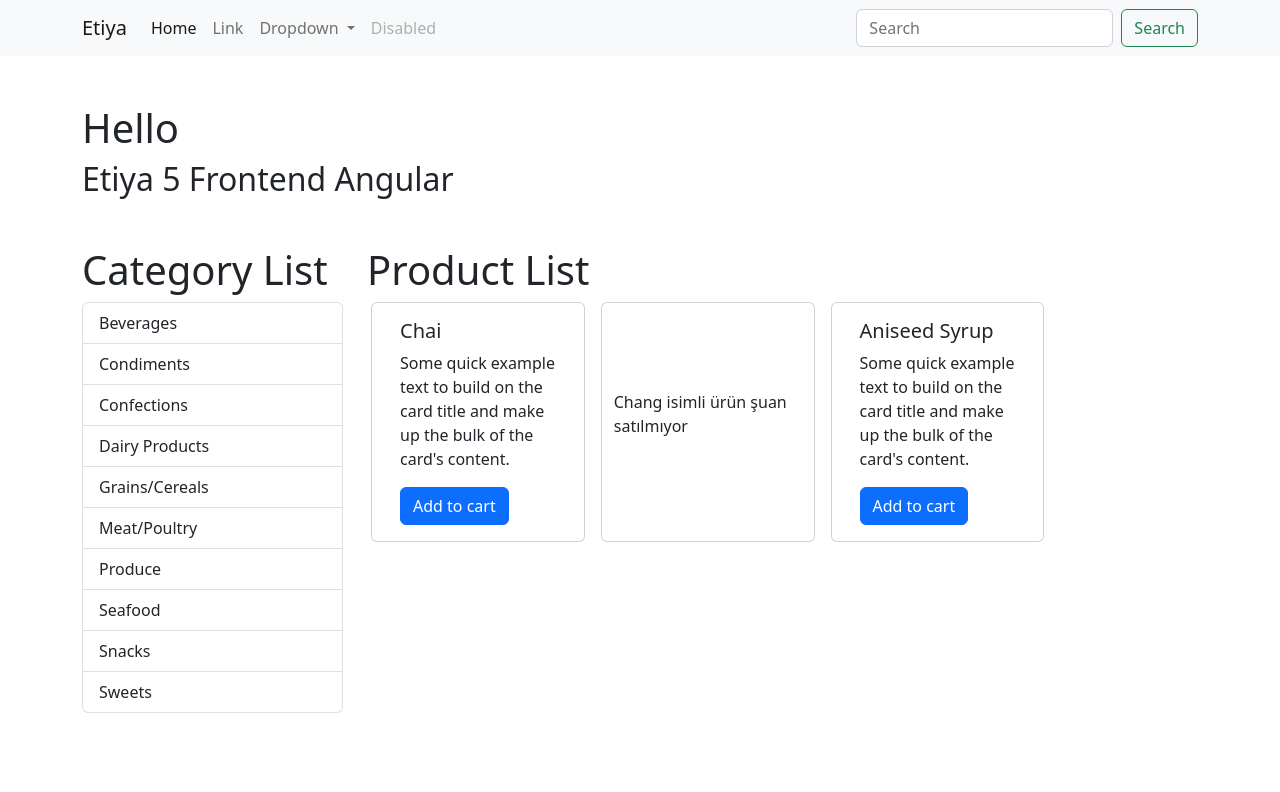
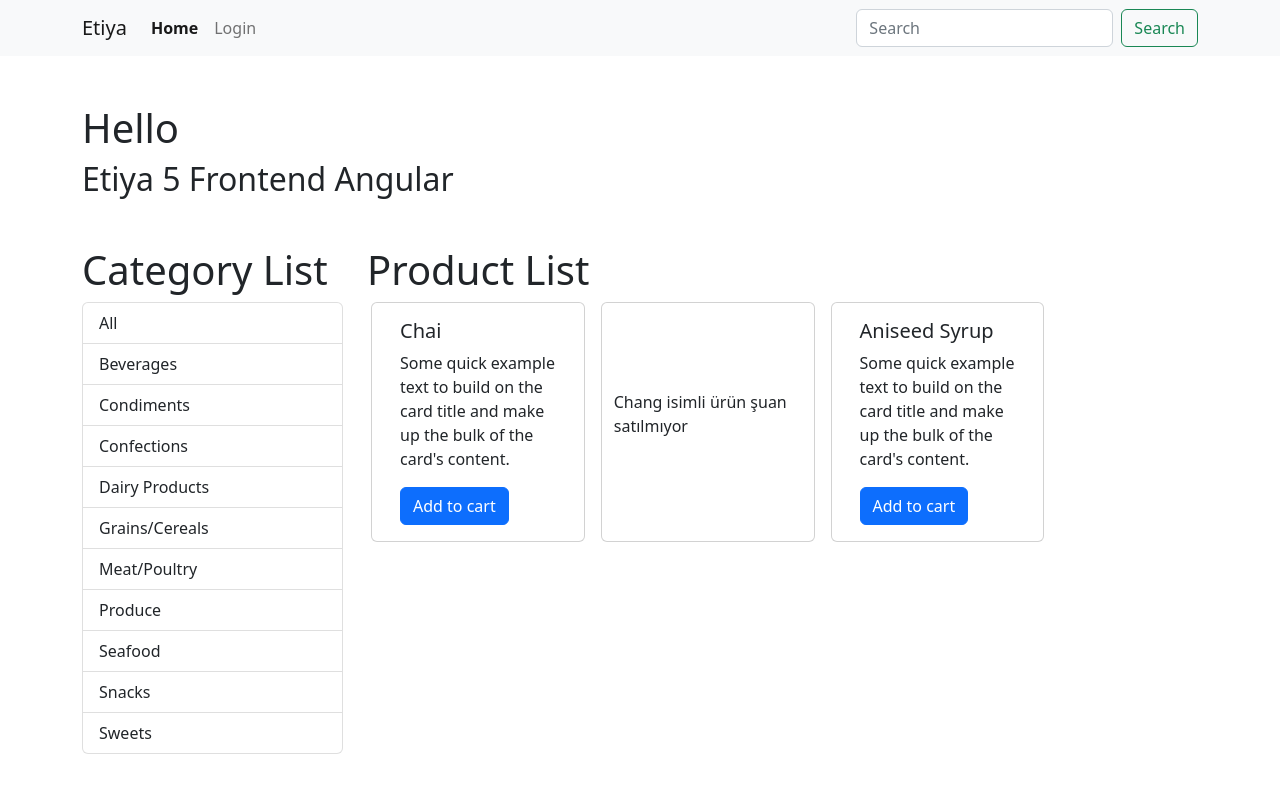
Before and after one commit to melikeoztekin/AngularLearnStart, an Angular app: page / in a window 1280 px wide. Shown: the top 792 px of the page. Built offline with nearby package versions, Linux system fonts and the light colour scheme.

Commit message:
app routing

```diff
--- a/src/app/app-routing.module.ts
+++ b/src/app/app-routing.module.ts
@@ -5,6 +5,7 @@ import { LoginPageComponent } from './pages/login-page/login-page.component';
 
 const routes: Routes = [
   { path: '', pathMatch: 'full', component: HomePageComponent },
+  { path: 'category/:categoryId', component: HomePageComponent },
   { path: 'login', component: LoginPageComponent },
 ];
 
--- a/src/app/components/category-list/category-list.component.html
+++ b/src/app/components/category-list/category-list.component.html
@@ -2,9 +2,23 @@
 
 <ul class="list-group">
   <!-- Built-in Directive -->
-  <!--. *ngFor is a built-in structural directive -->
+  <!--# *ngFor is a built-in structural directive -->
 
-  <li *ngFor="let category of categories" class="list-group-item">
+  <button
+    routerLink="/"
+    (click)="onSelectedCategory(null)"
+    class="list-group-item text-start"
+  >
+    All
+  </button>
+  <button
+    *ngFor="let category of categories"
+    routerLink="/category/{{ category.id }}"
+    (click)="onSelectedCategory(category)"
+    class="list-group-item text-start"
+  >
+    <!-- [routerLink]="'category/' + category.id" veya [routerLink]="['category', category.id]" de olabilir. -->
+    <!--# routerLinklerde başında / olmazsa o anki route pathine ekleme yapar. routerlink / ile başladığı taktirde alan adının (localhost:4200) sonuna verdiğimiz route path'ini ekleyerek değiştirir. -->
     {{ category.name }}
-  </li>
+  </button>
 </ul>
--- a/src/app/components/category-list/category-list.component.ts
+++ b/src/app/components/category-list/category-list.component.ts
@@ -19,4 +19,23 @@ export class CategoryListComponent {
     { id: 9, name: 'Snacks' },
     { id: 10, name: 'Sweets' },
   ];
+
+  selectedCategoryId: number | null = 0;
+
+  onSelectedCategory(category: any | null) {
+    // if (category === null) this.selectedCategoryId = null;
+    // else this.selectedCategoryId = category.id;
+    // yerine
+
+    //# Debugging
+    // debugger; // breakpoint. Uygulama çalışma anında bu satıra gelince duracak ve adım adım takip edebileceğimiz bir panel açılacak
+
+    //# ternary operator kullanabiliriz
+    // this.selectedCategoryId = category === null ? null : category.id;
+
+    //# nullish coalescing operator
+    //# object?.id dediğimiz zaman, object null değilse ve id'e ulaşabiliyorsa idsini alır, null ise null döner
+    //# ?? operatörü ile sol taraf false (null, undefined, 0, "") ise sağ tarafı atar
+    this.selectedCategoryId = category?.id ?? null;
+  }
 }
--- a/src/app/components/navbar/navbar.component.css
+++ b/src/app/components/navbar/navbar.component.css
@@ -0,0 +1,3 @@
+.active {
+  font-weight: bold;
+}
--- a/src/app/components/navbar/navbar.component.html
+++ b/src/app/components/navbar/navbar.component.html
@@ -14,32 +14,23 @@
     </button>
     <div class="collapse navbar-collapse" id="navbarSupportedContent">
       <ul class="navbar-nav me-auto mb-2 mb-lg-0">
-        <li class="nav-item">
-          <a class="nav-link active" aria-current="page" href="#">Home</a>
+        <li *ngFor="let navItem of navItems" class="nav-item">
+          <a
+            class="nav-link"
+            aria-current="page"
+            [routerLink]="navItem.routerLink"
+            routerLinkActive="active"
+            [routerLinkActiveOptions]="{ exact: navItem.isRouterActiveExact }"
+            >{{ navItem.label }}</a
+          >
         </li>
-        <li class="nav-item">
-          <a class="nav-link" href="#">Link</a>
-        </li>
-        <li class="nav-item dropdown">
-          <a
-            class="nav-link dropdown-toggle"
-            href="#"
-            role="button"
-            data-bs-toggle="dropdown"
-            aria-expanded="false"
+        <!-- <li class="nav-item">
+          // angular içerisinde routing yaparken hyperlink referans kullanmak yasak
+          // <a class="nav-link" href="/login">Login</a>
+          <a class="nav-link" routerLink="/login" routerLinkActive="active"
+            >Login</a
           >
-            Dropdown
-          </a>
-          <ul class="dropdown-menu">
-            <li><a class="dropdown-item" href="#">Action</a></li>
-            <li><a class="dropdown-item" href="#">Another action</a></li>
-            <li><hr class="dropdown-divider" /></li>
-            <li><a class="dropdown-item" href="#">Something else here</a></li>
-          </ul>
-        </li>
-        <li class="nav-item">
-          <a class="nav-link disabled">Disabled</a>
-        </li>
+        </li> -->
       </ul>
       <form class="d-flex" role="search">
         <input
--- a/src/app/components/navbar/navbar.component.ts
+++ b/src/app/components/navbar/navbar.component.ts
@@ -3,8 +3,19 @@ import { Component } from '@angular/core';
 @Component({
   selector: 'app-navbar',
   templateUrl: './navbar.component.html',
-  styleUrls: ['./navbar.component.css']
+  styleUrls: ['./navbar.component.css'],
 })
 export class NavbarComponent {
-
+  navItems: any[] = [
+    {
+      label: 'Home',
+      routerLink: '/',
+      isRouterActiveExact: true,
+    },
+    {
+      label: 'Login',
+      routerLink: '/login',
+      isRouterActiveExact: false,
+    },
+  ];
 }
```
